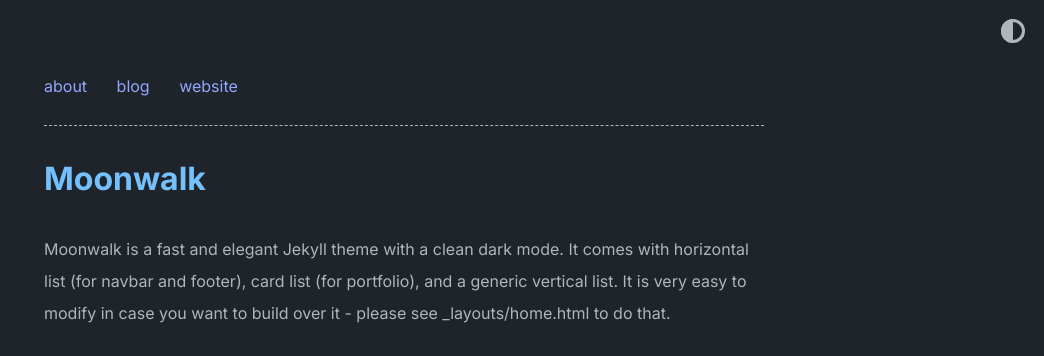
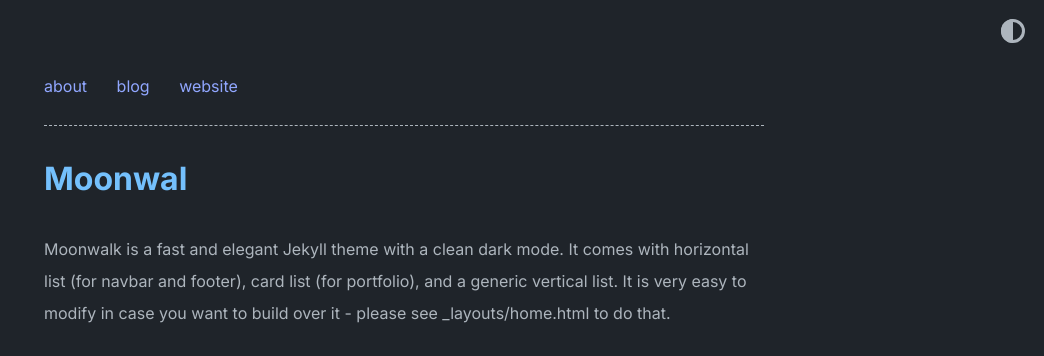
Before and after one commit to upod0310/upod0310.github.com, a Jekyll site: the page built from index.md, in a window 1280 px wide. Shown: the top 356 px of the page, without its empty margins (236-1280 px from the left). Built offline with Jekyll 4.4.1, drawn with Linux system fonts in a browser that asks for light colours.

Commit message:
Update _config.yml

```diff
--- a/_config.yml
+++ b/_config.yml
@@ -1,4 +1,4 @@
-title: Moonwalk
+title: Moonwal
 author: Abhinav Saxena
 url: https://www.abhinavsaxena.com/moonwalk # root address of the site
 description: > # description of the site (multiple lines allowed)
```
